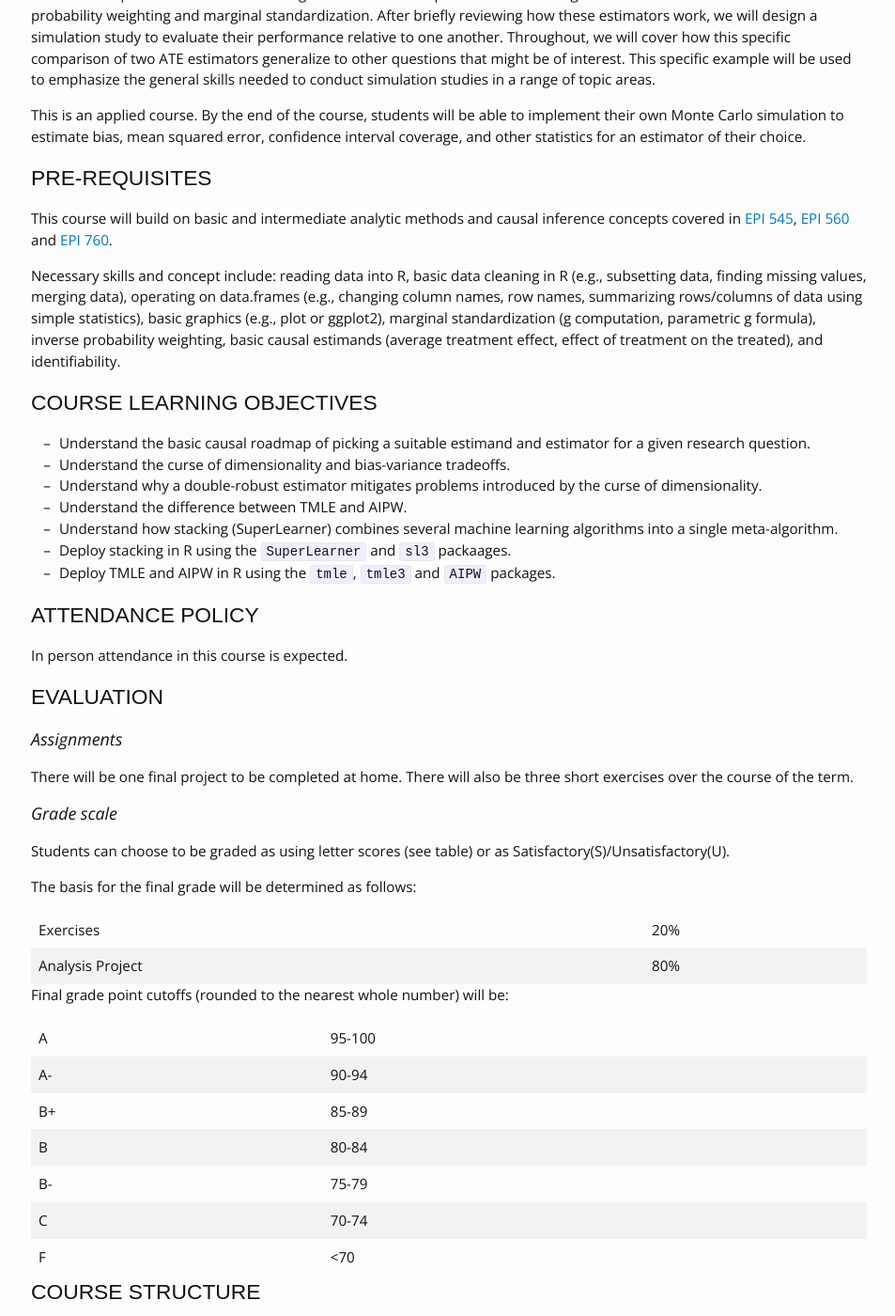
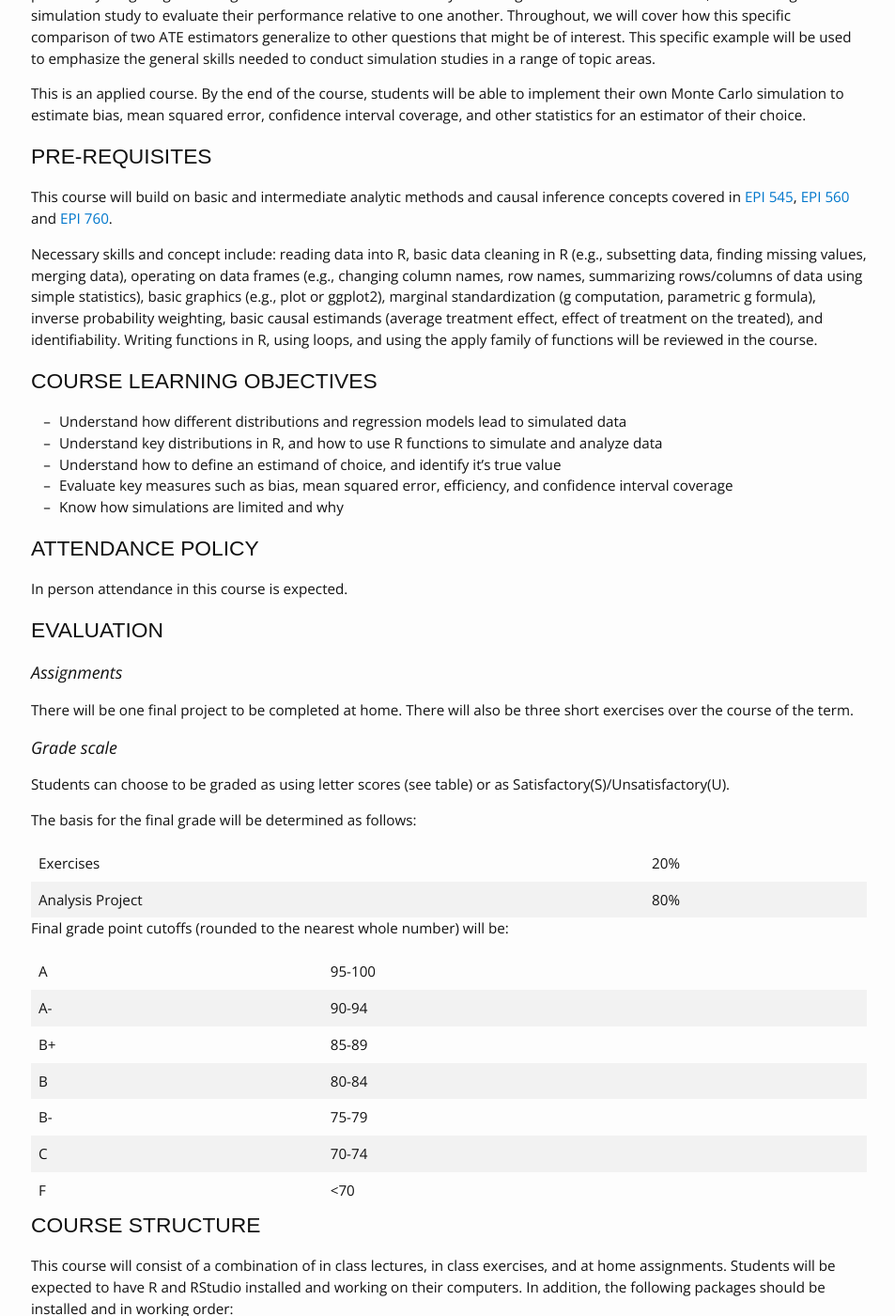
Before and after one commit to ainaimi/IMCS, a Jekyll site: the page built from syllabus.md, in a window 1280 px wide and 1400 px high, scrolled down 1498 px. Shown: the whole window at 94% size, without its empty margins (162-1115 px from the left). Built offline with Jekyll 4.4.1, drawn with Linux system fonts in a browser that asks for light colours; nearby versions of some CDN libraries; some of the changed text lies outside the part shown.

Commit message:
updated syllabus with section information

````diff
--- a/syllabus.md
+++ b/syllabus.md
@@ -46,14 +46,9 @@
 
 For example, confidence intervals are commonly used to capture the variation in a parameter estimate of interest, but are notoriously difficult to interpret. Simulation can be used to clarify why this is the case, and how to avoid falling in traps of misinterpretation.
 
-<img src="/Users/ain/Library/CloudStorage/Dropbox/Teaching/IMCS/_images/ci_coverage.png"
-     alt="this is a test."
-     style="float: left; margin-right: 10px;" />
-
 In computing the standard error of a point estimate from a regression model, one may often choose between a robust variance (sandwich) estimator, model-based approaches, or the bootstrap. Simulation can be used to evaluate how well each standard error estimator captures the true sampling variation of the parameter in a specific context, thus guiding the choice.
 
 Measurement error of an exposure of interest is commonly encountered in the empirical sciences, yet researchers will often assume certain simple measurement error models that lead to little to no bias. However, the impact of similar sources of error on covariates included in a regression model (e.g., confounders) is often not considered. Simulation can be used to better understand how common sources of error in a given research project can affect the bias of the treatment effect estimator of interest.
-
 
 When seeking to construct a simulation study to answer a specific question, several problems need to be considered and controlled for. This course will provide insight into what these problems are, and how to resolve them. Such problems include: choosing an appropriate Monte Carlo sample size to efficiently quantify parameters of interest without unnecessarily slowing down computation;  choosing a relevant data generating mechanism using causal inference principles (via, e.g., DAGs) for the underlying research question and using R code to generate variables from this mechanism; and how to efficiently analyze simulated data and interpret results. The course will conclude with a discussion of when more complex simulation designs are warranted, such as “plasmode” simulations or synthetic simulation (via variational autoencoders or generative adversarial networks).
 
@@ -61,22 +56,19 @@
 
 This is an applied course. By the end of the course, students will be able to implement their own Monte Carlo simulation to estimate bias, mean squared error, confidence interval coverage, and other statistics for an estimator of their choice.
 
-
 ## PRE-REQUISITES
 
 This course will build on basic and intermediate analytic methods and causal inference concepts covered in [EPI 545](https://sph.emory.edu/academics/courses/epi-courses/index.html), [EPI 560](https://sph.emory.edu/academics/courses/epi-courses/index.html) and [EPI 760](https://sph.emory.edu/academics/courses/epi-courses/index.html).
 
-Necessary skills and concept include: reading data into R, basic data cleaning in R (e.g., subsetting data, finding missing values, merging data), operating on data.frames (e.g., changing column names, row names, summarizing rows/columns of data using simple statistics), basic graphics (e.g., plot or ggplot2), marginal standardization (g computation, parametric g formula), inverse probability weighting, basic causal estimands (average treatment effect, effect of treatment on the treated), and identifiability.
+Necessary skills and concept include: reading data into R, basic data cleaning in R (e.g., subsetting data, finding missing values, merging data), operating on data frames (e.g., changing column names, row names, summarizing rows/columns of data using simple statistics), basic graphics (e.g., plot or ggplot2), marginal standardization (g computation, parametric g formula), inverse probability weighting, basic causal estimands (average treatment effect, effect of treatment on the treated), and identifiability. Writing functions in R, using loops, and using the apply family of functions will be reviewed in the course.
 
 ## COURSE LEARNING OBJECTIVES
 
-* Understand the basic causal roadmap of picking a suitable estimand and estimator for a given research question.
-* Understand the curse of dimensionality and bias-variance tradeoffs.
-* Understand why a double-robust estimator mitigates problems introduced by the curse of dimensionality.
-* Understand the difference between TMLE and AIPW.
-* Understand how stacking (SuperLearner) combines several machine learning algorithms into a single meta-algorithm.
-* Deploy stacking in R using the `SuperLearner` and `sl3` packaages.
-* Deploy TMLE and AIPW in R using the `tmle`, `tmle3` and `AIPW` packages.
+* Understand how different distributions and regression models lead to simulated data
+* Understand key distributions in R, and how to use R functions to simulate and analyze data
+* Understand how to define an estimand of choice, and identify it's true value
+* Evaluate key measures such as bias, mean squared error, efficiency, and confidence interval coverage
+* Know how simulations are limited and why
 
 ## ATTENDANCE POLICY
 
@@ -117,10 +109,10 @@
 This course will consist of a combination of in class lectures, in class exercises, and at home assignments. Students will be expected to have R and RStudio installed and working on their computers. In addition, the following packages should be installed and in working order:
 
 ```
-"tidyverse", "here", "sandwich", "lmtest", "boot", "ranger", "ggplot2", "broom", "SuperLearner", "tmle", "AIPW", "ranger", "xgboost", "e1071", "nnet", "glmnet", "remotes"
+"tidyverse", "here", "sandwich", "lmtest", "boot", "ranger", "ggplot2", "broom", "microbenchmark", "mvtnorm", "doParallel"
 ```
 
-You will also have to install the `tlverse` library, which is available only on GitHub. The best way to do this is to use the `install_github()` function in the `remotes` package. However, you will have to address the potential GitHub API limits, which can lead to installation errors. To deal with this problem, you will need your own GitHub account.
+Depending on the type of simulation study you are conducting, you may have to install a development package from, e.g., GitHub. The best way to do this is to use the `install_github()` function in the `remotes` package. However, you will have to address the potential GitHub API limits, which can lead to installation errors. To deal with this problem, you will need your own GitHub account.
 
 The easiest way to address this issue is to use a Github personal access token (PAT). There are a number of ways to do this, and it's important to [read the basic information on PATs](https://docs.github.com/en/authentication/keeping-your-account-and-data-secure/creating-a-personal-access-token). Within R and RStudio, one straightforward way to manage PATs is to install and use the `usethis` package, which has a suite of functions available for creating and integrating PATs. Once you've installed `usethis`, you can:
 
@@ -134,7 +126,7 @@
 
 ### Health considerations
 
-At the very first sign of not feeling well, stay at home and reach out for a health consultation. Please consult the campus FAQ for how to get the health consultation. As you know, Emory does contact tracing if someone has been diagnosed with COVID-19. A close contact is defined as someone you spend more than 15 minutes with, at a distance less than 6 feet, not wearing facial coverings. This typically means your roommates, for example.
+At the very first sign of not feeling well, please stay at home. You will not be penalized for not showing up to class because you are feeling ill.
 
 ## RSPH POLICIES
 
@@ -157,10 +149,14 @@
 
 ## COURSE CALENDAR AND OUTLINE
 
-| Section 1  | Estimands in Time-Fixed and Longidutinal Settings; Identification Bias versus Estimation Bias, Regression for Effect Estimation: Outcome Modeling and Propensity Scores, Loss Functions, Bias-Variance Tradeoff, Curse of Dimensionality. |
+| Section 1  | Why simulate?; Example questions that can be asked and answered via simulation studies; A specific example question: how does IP-weighting compare to marginal standardization?; An Overview of Simulation Designs; Regression Models and Distributions for Simulation Studies |
 
-| Section 2 | Machine Learning: Slow Convergence and Complexity Issues; Introduction to Double-Robustsness: Intuition and a Worked Example; Introduction to Cross-Fitting (Sample Splitting); Augmented Inverse Probability Weighting; Targeted Minimum Loss-Based Estimation; Double Debiased Machine Learning; Longitudinal TMLE. |
+| Section 2 | Key Distributions in the R stats and other packages; Constructing user defined functions in R; For Loops and the Apply Family of Functions; Seeds in R |
 
-| Section 3 | Heterogeneous Treatment Effects: T-Learner, S-Learner, X-Learner, R-Learner, DR-Learner, Causal Forests; Fitting the Outcome Model and Propensity Score; The Super Learner: Intuition and a Worked Example; Choosing Level-0 Algorithms; Tuning Level-0 Algorithms in the Super Learner; Screening Algorithms; Design Matrices in the Super Learner; |
+| Section 3 | The Aims of a simulation study; Defining your data generating mechanism using DAGs; What is your Estimand? No, really, what is your estimand?; The true value and the Oracle; Evaluating Estimators |
 
-| Section 4  |  The Cross-Validated Super Learner; `SuperLearner` versus `CV.SuperLearner` versus `sl3`; Estimating the ATE, ETT, ETU with TMLE and AIPW, Worked Examples; Estimating CATEs with the DR-Learner (versus Causal Forests), Worked Examples |
+| Section 4  |  Computation: when do small differences become big?; Profiling functions; Parallel Processing |
+
+| Section 5  |  Performance measures: bias, mean squared error, efficiency, confidence interval coverage and length, type I and II errors; Analyzing and Interpreting Simulation Results  |
+
+| Section 6  |  Putting it all together: how does IP-weighting compare to marginal standardization? |
````
